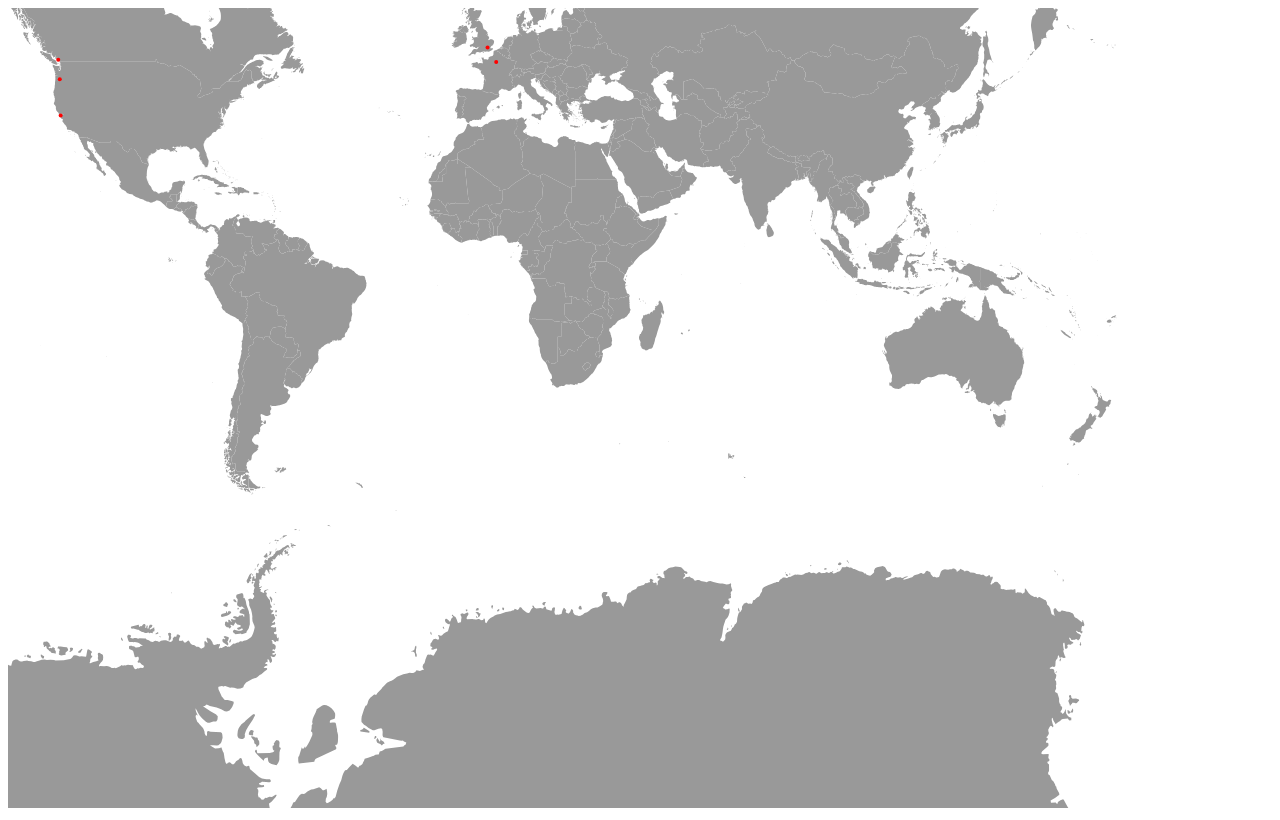
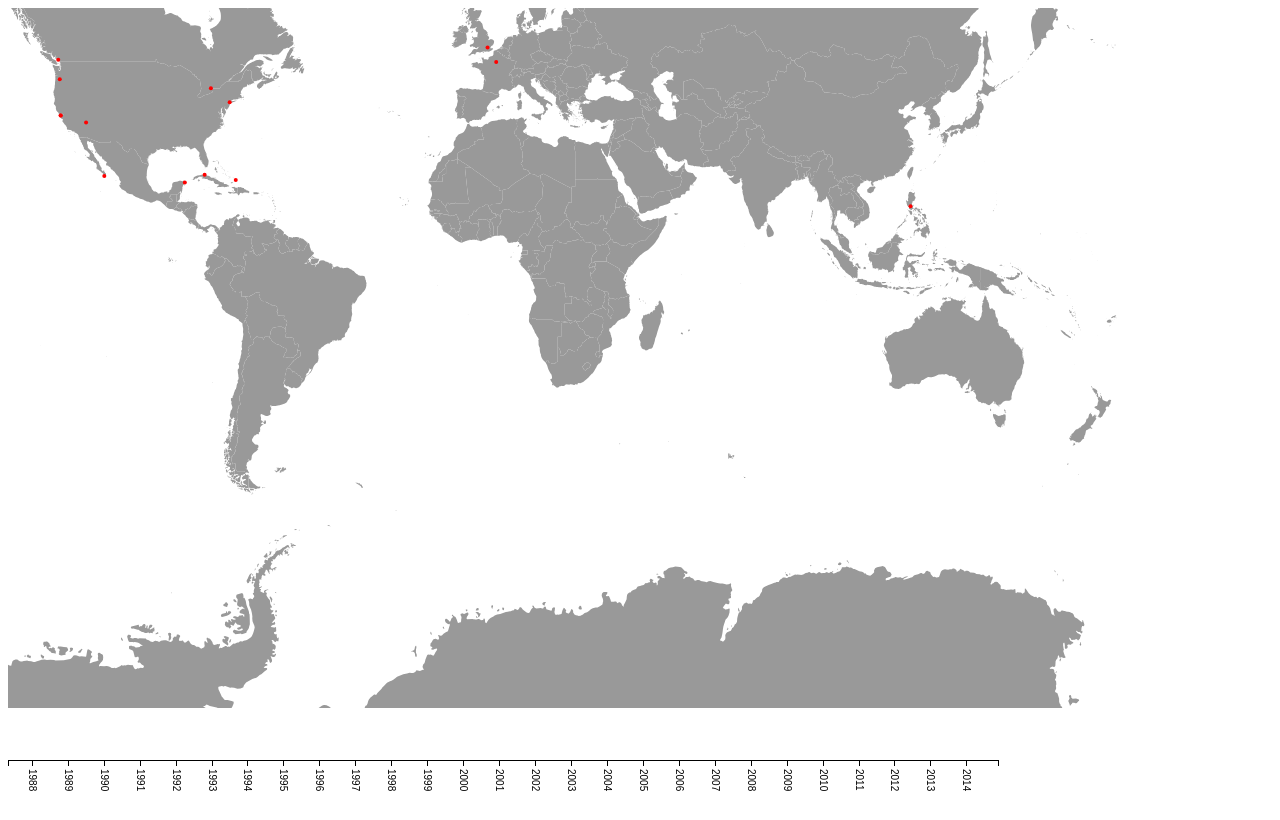
Before and after one commit to wangluoworld/d3-travel-history, a plain HTML site: page map.html in a window 1280 px wide. Drawn offline with Linux system fonts and the light colour scheme.

Commit message:
Added more places, and timeline

```diff
--- a/map.html
+++ b/map.html
@@ -8,7 +8,7 @@
   <script src="vendor/topojson.min.js"></script>
   <script type="text/javascript">
 
-  var w = 1200, h = 800;
+  var w = 1200, h = 700;
 
   var svg = d3.select("body").append("svg:svg")
     .attr("width", w)
@@ -21,6 +21,8 @@
   var path = d3.geo.path()
     .projection(projection);
 
+  var timeFormat = d3.time.format("%x");
+
   d3.json("vendor/world-50m.json", function(world) {
     svg.selectAll(".country")
       .data(topojson.feature(world, world.objects.countries).features)
@@ -28,7 +30,10 @@
       .attr("d", path)
       .attr("class", "country");
 
+    // Need to do this in here so the map always loads first
     d3.csv("places.csv").get(function(error, places) {
+      var dates = places.map(function(p) { return timeFormat.parse(p.date); });
+      drawTimeline(dates);
       svg.selectAll("circle")
         .data(places)
         .enter().append("circle")
@@ -45,6 +50,38 @@
 
   });
 
+    function drawTimeline(dates) {
+      var margin = {top: 0, right: 10, bottom: 50, left: 0},
+        width = 1000 - margin.left - margin.right,
+        height = 100 - margin.top - margin.bottom;
+
+      var x = d3.time.scale()
+          .domain([dates[0], dates[dates.length-1]])
+          .range([0, width]);
+
+      var xAxis = d3.svg.axis()
+          .scale(x)
+          .ticks(d3.time.year, 1)
+          .tickFormat(d3.time.format("%Y"));
+
+      var svg = d3.select("body").append("svg")
+          .attr("width", width + margin.left + margin.right)
+          .attr("height", height + margin.top + margin.bottom)
+        .append("g")
+          .attr("transform", "translate(" + margin.left + "," + margin.top + ")");
+
+      svg.append("g")
+          .attr("class", "x axis")
+          .attr("transform", "translate(0," + height + ")")
+          .call(xAxis)
+        .selectAll("text")
+          .attr("y", 0)
+          .attr("x", 9)
+          .attr("dy", ".35em")
+          .attr("transform", "rotate(90)")
+          .style("text-anchor", "start");
+    }
+
 </script>
 </body>
 </html>
--- a/places.csv
+++ b/places.csv
@@ -1,4 +1,13 @@
 date,place,lat,lon
+04/30/1987,Manila,14.676041,121.043700
+05/01/1990,Toronto,43.653226,-79.383184
+05/10/2009,Varadero,23.179858,-81.188529
+08/22/2010,Los Cabos,22.890533,-109.916737
+01/30/2011,Cancun,21.161908,-86.851528
+07/24/2011,San Francisco,37.774929,-122.419416
+05/29/2012,Las Vegas,36.169941,-115.139830
+09/29/2013,New York,40.712784,-74.005941
+02/05/2014,Turks and Caicos,21.773765,-72.271908
 05/04/2014,San Francisco,37.774929,-122.419416
 06/19/2014,Vancouver,49.282729,-123.120738
 09/07/2014,London,51.507351,-0.127758
--- a/style.css
+++ b/style.css
@@ -1,3 +1,14 @@
 .country {
 	fill: #999;
 }
+
+body {
+	font: 10px sans-serif;
+}
+
+.axis line,
+.axis path {
+	fill: none;
+	stroke: #000;
+	shape-rendering: crispEdges;
+}
```
